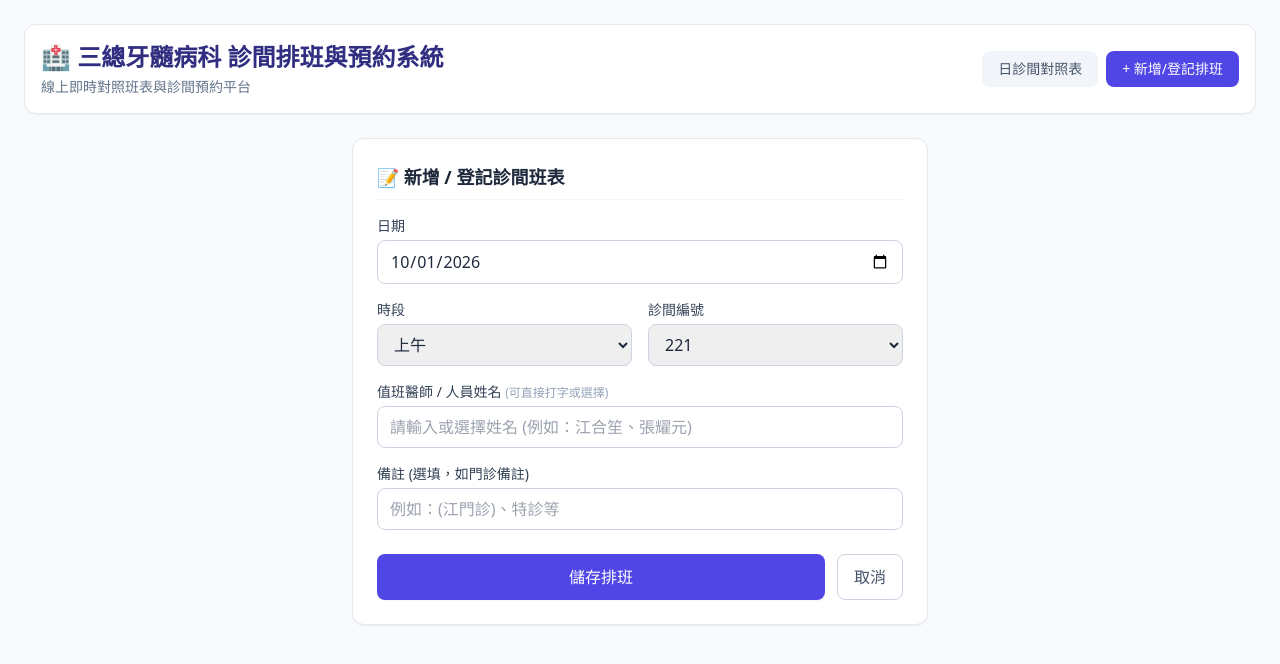
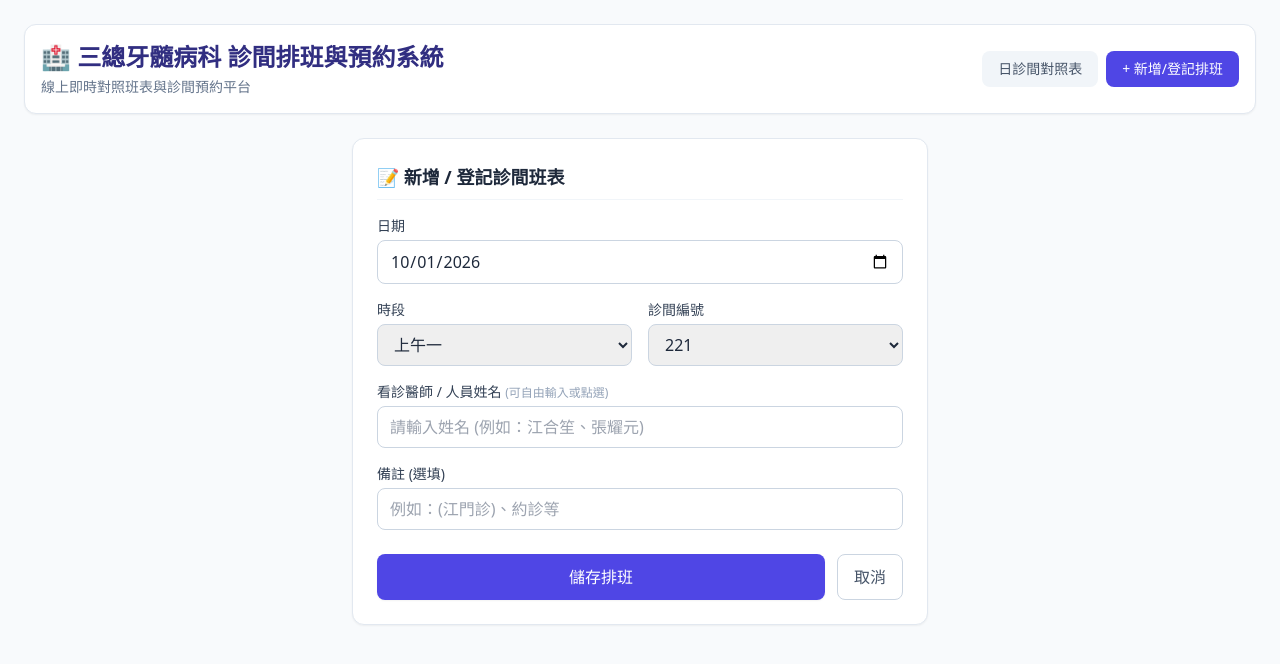
Before and after one commit to meru6726/TSGH-ENDO-clinic-app, a React (Vite) app: page / in a window 1280 px wide. Both pictures are taken after a click on the button "+ 新增/登記排班". Shown: the top 664 px of the page. Built offline with nearby package versions, Linux system fonts and the light colour scheme.

Commit message:
Update App.jsx

```diff
--- a/src/App.jsx
+++ b/src/App.jsx
@@ -1,20 +1,20 @@
 import React, { useState, useEffect } from 'react';
 
-// 診間對應清單 (對齊班表圖片欄位)
+// 診間對應清單
 const CLINIC_ROOMS = [
   '221', '222', 'M226', 'M227', 'M228', 'M229', 'M241', '239', '243', '汀州', '特需',
-  '謝約診(236)', '葉約診(228)', '吳約診(241)', '江約診(229)', '趙約診(226)', '實習門診分組', '單週會診', '備註'
+  '謝約診(236)', '葉約診(228)', '吳約診(241)', '江約診(229)', '趙約診(226)', '實習門診分組', '當週會診', '備註'
 ];
 
-// 預設時段
-const TIME_SLOTS = ['上午', '下午', '晚班'];
+// 細分後的時段清單
+const TIME_SLOTS = ['上午一', '上午二', '下午一', '下午二', '晚班'];
 
-// 初始預設資料 (範例)
+// 初始預設範例資料
 const INITIAL_SCHEDULES = [
-  { id: '1', date: '2026-10-01', timeSlot: '上午', room: '221', doctor: '張耀元', note: '' },
-  { id: '2', date: '2026-10-01', timeSlot: '下午', room: '221', doctor: '陳冠衡', note: '' },
-  { id: '3', date: '2026-10-01', timeSlot: '上午', room: 'M229', doctor: '江合笙', note: '' },
-  { id: '4', date: '2026-10-01', timeSlot: '下午', room: 'M229', doctor: '江合笙', note: '' },
+  { id: '1', date: '2026-10-01', timeSlot: '上午一', room: '221', doctor: '張耀元', note: '' },
+  { id: '2', date: '2026-10-01', timeSlot: '下午一', room: '221', doctor: '陳冠衡', note: '' },
+  { id: '3', date: '2026-10-01', timeSlot: '上午一', room: 'M229', doctor: '江合笙', note: '' },
+  { id: '4', date: '2026-10-01', timeSlot: '下午二', room: 'M229', doctor: '江合笙', note: '' },
 ];
 
 export default function App() {
@@ -24,13 +24,13 @@ export default function App() {
     return saved ? JSON.parse(saved) : INITIAL_SCHEDULES;
   });
 
-  const [selectedTimeSlot, setSelectedTimeSlot] = useState('上午');
+  const [selectedTimeSlot, setSelectedTimeSlot] = useState('上午一');
   const [selectedRoom, setSelectedRoom] = useState('221');
   const [doctorName, setDoctorName] = useState('');
   const [note, setNote] = useState('');
-  const [activeTab, setActiveTab] = useState('matrix'); // 'matrix' 或 'calendar'
+  const [activeTab, setActiveTab] = useState('matrix');
 
-  // 自動蒐集所有曾輸入過的醫師姓名，作為快速選擇清單
+  // 自動記憶所有曾輸入過的醫師姓名
   const knownDoctors = Array.from(
     new Set(['江合笙', '張耀元', '陳冠衡', ...schedules.map((s) => s.doctor).filter(Boolean)])
   );
@@ -39,7 +39,6 @@ export default function App() {
     localStorage.setItem('clinic_schedules', JSON.stringify(schedules));
   }, [schedules]);
 
-  // 新增 / 修改預約
   const handleSave = (e) => {
     e.preventDefault();
     if (!doctorName.trim()) return alert('請輸入醫師/人員姓名');
@@ -71,14 +70,12 @@ export default function App() {
     setActiveTab('matrix');
   };
 
-  // 刪除預約
   const handleDelete = (id) => {
     if (confirm('確定要刪除此排班嗎？')) {
       setSchedules(schedules.filter((s) => s.id !== id));
     }
   };
 
-  // 取得特定日期、時段與診間的資料
   const getSchedule = (dateStr, slot, room) => {
     return schedules.find((s) => s.date === dateStr && s.timeSlot === slot && s.room === room);
   };
@@ -139,7 +136,7 @@ export default function App() {
               <table className="w-full text-sm text-center border-collapse">
                 <thead>
                   <tr className="bg-slate-100 border-b border-slate-200 text-slate-700">
-                    <th className="p-3 border-r border-slate-200 min-w-[80px]">時段</th>
+                    <th className="p-3 border-r border-slate-200 min-w-[90px]">時段</th>
                     {CLINIC_ROOMS.map((room) => (
                       <th key={room} className="p-3 border-r border-slate-200 font-semibold min-w-[100px] bg-slate-50">
                         {room}
@@ -194,7 +191,7 @@ export default function App() {
           </section>
         )}
 
-        {/* 自由輸入新增/修改排班表單 */}
+        {/* 新增/登記排班表單 */}
         {activeTab === 'calendar' && (
           <section className="bg-white rounded-xl shadow-sm border border-slate-200 p-6 max-w-xl mx-auto">
             <h2 className="text-lg font-bold text-slate-800 mb-4 pb-2 border-b border-slate-100 flex items-center gap-2">
@@ -244,15 +241,14 @@ export default function App() {
                 </div>
               </div>
 
-              {/* 自由打字 + 歷史快選 */}
               <div>
                 <label className="block text-sm font-medium text-slate-700 mb-1">
-                  值班醫師 / 人員姓名 <span className="text-xs text-slate-400">(可直接打字或選擇)</span>
+                  看診醫師 / 人員姓名 <span className="text-xs text-slate-400">(可自由輸入或點選)</span>
                 </label>
                 <input
                   type="text"
                   list="doctor-list"
-                  placeholder="請輸入或選擇姓名 (例如：江合笙、張耀元)"
+                  placeholder="請輸入姓名 (例如：江合笙、張耀元)"
                   value={doctorName}
                   onChange={(e) => setDoctorName(e.target.value)}
                   className="w-full px-3 py-2 border border-slate-300 rounded-lg focus:ring-2 focus:ring-indigo-500 outline-none"
@@ -266,10 +262,10 @@ export default function App() {
               </div>
 
               <div>
-                <label className="block text-sm font-medium text-slate-700 mb-1">備註 (選填，如門診備註)</label>
+                <label className="block text-sm font-medium text-slate-700 mb-1">備註 (選填)</label>
                 <input
                   type="text"
-                  placeholder="例如：(江門診)、特診等"
+                  placeholder="例如：(江門診)、約診等"
                   value={note}
                   onChange={(e) => setNote(e.target.value)}
                   className="w-full px-3 py-2 border border-slate-300 rounded-lg focus:ring-2 focus:ring-indigo-500 outline-none"
```
